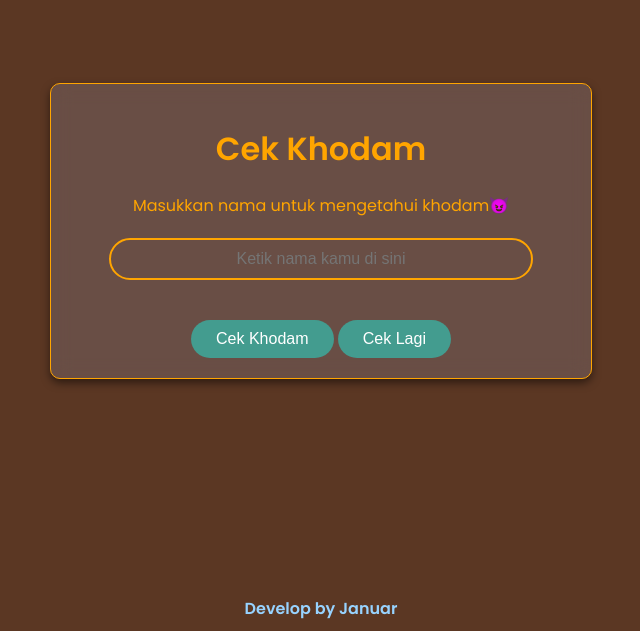
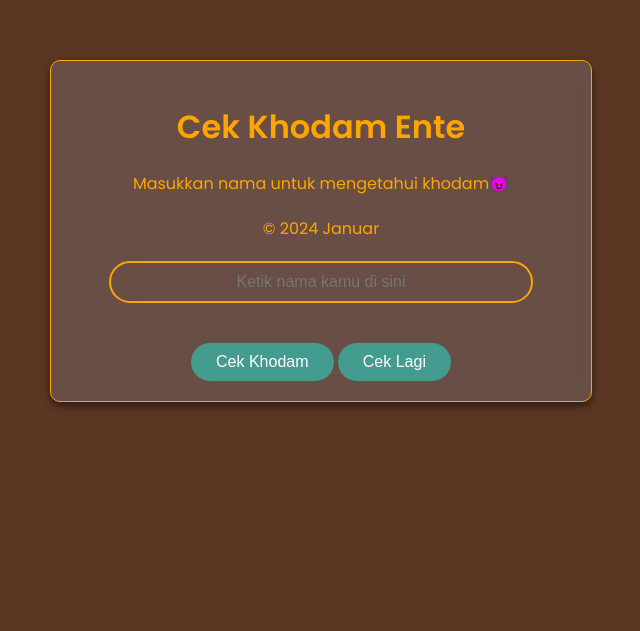
Before and after one commit to januaradhiN77/khodam-khodim, a plain HTML site: page index.html in a window 1280 px wide. Shown: the part 169-800 px from the top of the page, without its empty margins (319-959 px from the left). Drawn offline with Linux system fonts and the light colour scheme; some packages are replaced by stand-ins of ours; a script that the page names is missing.

Commit message:
update index.html

```diff
--- a/index.html
+++ b/index.html
@@ -104,8 +104,8 @@
 
 <body>
     <div class="card">
-        <h1>Cek Khodam</h1>
-        <p>Masukkan nama untuk mengetahui khodam😈</p>
+        <h1>Cek Khodam Ente</h1>
+        <p>Masukkan nama untuk mengetahui khodam😈<br><p>© 2024 Januar</p></p>
         <input type="text" id="nameInput" placeholder="Ketik nama kamu di sini">
         <button onclick="cekKhodam()">Cek Khodam</button>
         <div id="loading" class="loading-spinner" style="display: none;"></div>
@@ -115,16 +115,14 @@
             <p id="khodamMeaning"></p>
         </div>
     </div>
-    <div class="footer">
-         <a target="_blank">Develop by Januar</a>
-    </div>
+
     <script src="https://cdn.jsdelivr.net/npm/sweetalert2@10"></script>
     <script>
         function cekKhodam() {
             const nameInput = document.getElementById('nameInput').value;
             if (!nameInput) {
                 Swal.fire({
-                    title: 'GAK BOLEH KOSONG!😡',
+                    title: 'GAK BOLEH KOSONG WOY!😡',
                     icon: 'error',
                     confirmButtonText: 'OK'
                 });
```
